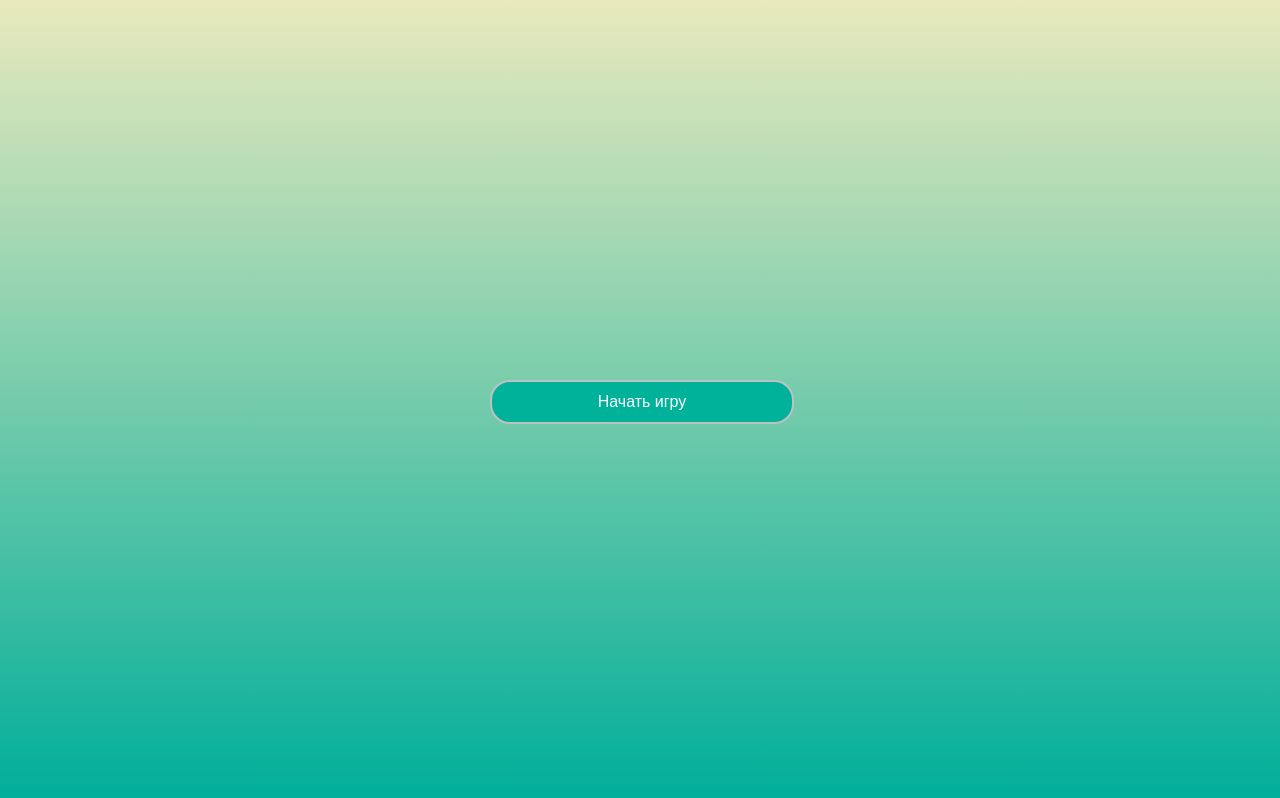
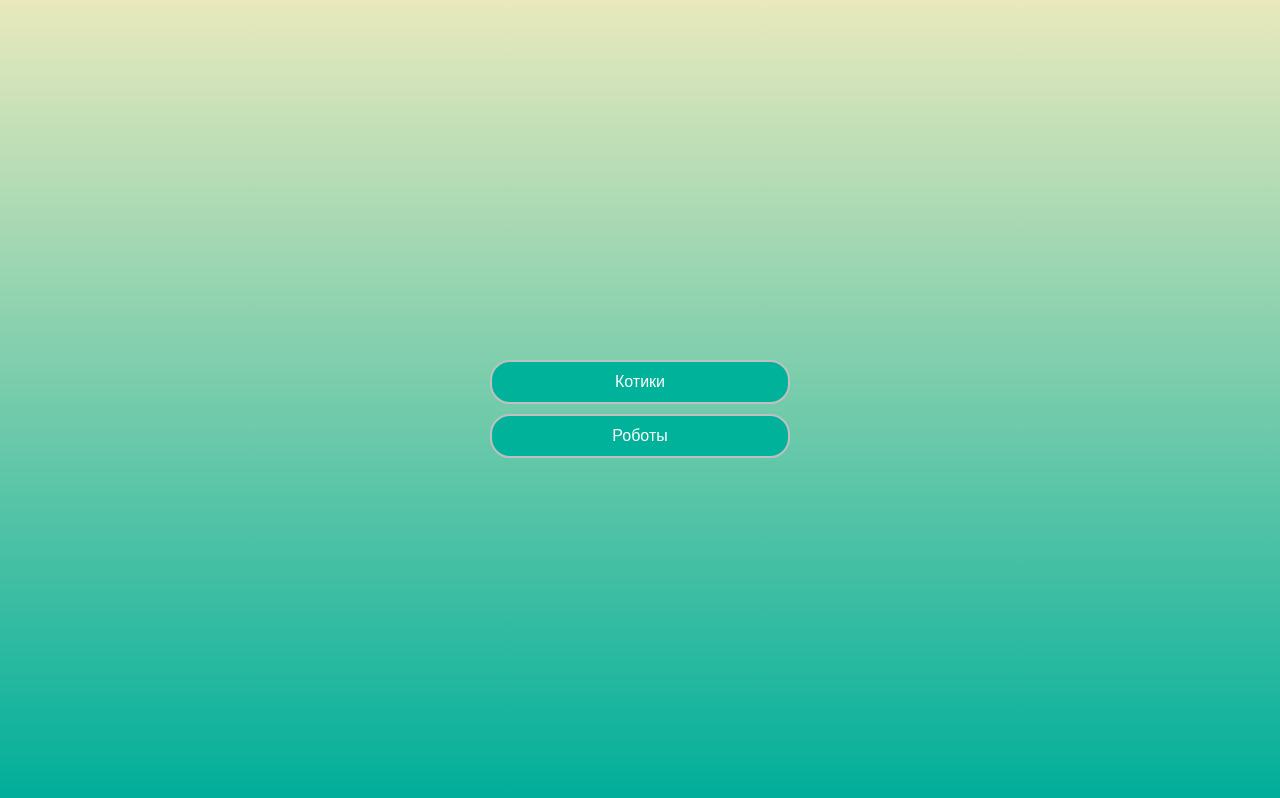
Before and after one commit to AlekseyMolchanov/MemoryCardGame, a React (Create React App) app: page / in a window 1280 px wide. Built offline with nearby package versions, Linux system fonts and the light colour scheme.

Commit message:
I remembered that I have a daughter

```diff
--- a/src/components/App.jsx
+++ b/src/components/App.jsx
@@ -3,7 +3,6 @@ import { connect } from "react-redux";
 
 import actions from "../redux/actions/game";
 import { GAME_WIDTH, GAME_HEIGHT } from "../const";
-import { START_GAME_BTN_TITLE } from "../const";
 
 import Cards from "./Cards";
 import Splash from "./Splash";
@@ -16,9 +15,11 @@ class App extends Component {
   render() {
     return (
       <div className="app">
-        <Splash caption={START_GAME_BTN_TITLE}>
+        {this.props.start ? (
           <Cards width={GAME_WIDTH} height={GAME_HEIGHT} />
-        </Splash>
+        ) : (
+          <Splash />
+        )}
       </div>
     );
   }
--- /dev/null
+++ b/src/components/Buttion.jsx
@@ -0,0 +1,20 @@
+import React from "react";
+import { connect } from "react-redux";
+import actions from "../redux/actions/game";
+class Buttion extends React.Component {
+  on_click = () => {
+    this.props.startGame(this.props.set);
+  };
+
+  render() {
+    let { caption } = this.props;
+    // console.log(this.props);
+    return (
+      <div className="start" onClick={this.on_click}>
+        {caption}
+      </div>
+    );
+  }
+}
+
+export default connect(null, actions)(Buttion);
--- a/src/components/Cards.jsx
+++ b/src/components/Cards.jsx
@@ -7,8 +7,8 @@ import actions from "../redux/actions/cards";
 class Cards extends Component {
   constructor(props) {
     super(props);
-    let { width, height, loadCards } = this.props;
-    loadCards(width, height);
+    let { width, height, set, loadCards } = this.props;
+    loadCards(width, height, set);
   }
 
   render() {
@@ -24,13 +24,11 @@ class Cards extends Component {
   }
 }
 
-const mapStateToProps = state => {
+const mapStateToProps = (state) => {
   return {
-    cards: state.game.cards
+    cards: state.game.cards,
+    set: state.game.set
   };
 };
 
-export default connect(
-  mapStateToProps,
-  actions
-)(Cards);
+export default connect(mapStateToProps, actions)(Cards);
--- a/src/components/Splash.jsx
+++ b/src/components/Splash.jsx
@@ -1,32 +1,25 @@
 import React from "react";
 import { connect } from "react-redux";
-import actions from "../redux/actions/game";
-import { START_GAME_BTN_TITLE } from "../const";
+import { START_GAME_BTN_TITLE_SET0, START_GAME_BTN_TITLE_SET4 } from "../const";
+import Buttion from "./Buttion";
 
 class Splash extends React.Component {
-  start_game = () => {
-    this.props.startGame();
-  };
-
   render() {
-    let { caption, children, start } = this.props;
-    if (start) return children;
+    let { cats_caption, robots_caption } = this.props;
     return (
-      <div>
-        <div className="start" onClick={this.start_game}>
-          {caption}
-        </div>
+      <div className="menu">
+        <Buttion caption={cats_caption} set="set4" />
+        <Buttion caption={robots_caption} set="set0" />
       </div>
     );
   }
 }
-const mapStateToProps = (state, props) => {
-  let { start } = state.game;
-  console.log(props);
+
+const mapStateToProps = (state) => {
   return {
-    caption: START_GAME_BTN_TITLE,
-    start
+    cats_caption: START_GAME_BTN_TITLE_SET4,
+    robots_caption: START_GAME_BTN_TITLE_SET0
   };
 };
 
-export default connect(mapStateToProps, actions)(Splash);
+export default connect(mapStateToProps)(Splash);
--- a/src/const/index.js
+++ b/src/const/index.js
@@ -1,3 +1,4 @@
 export const GAME_WIDTH = 5;
 export const GAME_HEIGHT = 4;
-export const START_GAME_BTN_TITLE = "Начать игру";
+export const START_GAME_BTN_TITLE_SET0 = "Роботы";
+export const START_GAME_BTN_TITLE_SET4 = "Котики";
--- a/src/redux/actions/cards.js
+++ b/src/redux/actions/cards.js
@@ -1,36 +1,36 @@
 import { CARD_FLIP, GAME_INIT } from "../const";
 
-const flipCard = card => {
+const flipCard = (card) => {
   return {
     type: CARD_FLIP,
     card
   };
 };
 
-const setCards = cards => {
+const setCards = (cards) => {
   return {
     type: GAME_INIT,
     cards: cards
   };
 };
 
-const loadCards = (width, height) => {
+const loadCards = (width, height, set) => {
   const rnd = Math.random();
   const size = (width * height) / 2;
   const keys = [...Array(Math.floor(size)).keys()];
   const cards = Array.prototype.concat(
     [],
-    ...keys.map(key => {
+    ...keys.map((key) => {
       return [
         {
           id: `${key}_1`,
           pare: key,
-          src: `https://robohash.org/${rnd}${key}`
+          src: `https://robohash.org/${rnd}${key}?set=${set}`
         },
         {
           id: `${key}_2`,
           pare: key,
-          src: `https://robohash.org/${rnd}${key}`
+          src: `https://robohash.org/${rnd}${key}?set=${set}`
         }
       ];
     })
@@ -48,4 +48,8 @@ const loadCards = (width, height) => {
   };
 };
 
-export default { flipCard, setCards, loadCards };
+export default {
+  flipCard,
+  setCards,
+  loadCards
+};
--- a/src/redux/actions/game.js
+++ b/src/redux/actions/game.js
@@ -6,9 +6,10 @@ const resetGame = () => {
   };
 };
 
-const startGame = () => {
+const startGame = (set) => {
   return {
-    type: GAME_START
+    type: GAME_START,
+    set
   };
 };
 
--- a/src/redux/const/index.js
+++ b/src/redux/const/index.js
@@ -1,4 +1,5 @@
 export const INITIAL_STATE = {
+  set: null,
   cards: [],
   last: null,
   start: false,
--- a/src/redux/reducers/game.js
+++ b/src/redux/reducers/game.js
@@ -20,12 +20,12 @@ const game = (state = INITIAL_STATE, action) => {
       return {
         ...state,
         last: action.card,
-        cards: state.cards.map(card => {
+        cards: state.cards.map((card) => {
           let is_done =
             card.is_done ||
             (state.last &&
-              (state.last.pare === action.card.pare &&
-                (card.id === action.card.id || card.id === state.last.id)));
+              state.last.pare === action.card.pare &&
+              (card.id === action.card.id || card.id === state.last.id));
 
           let _card = {
             ...card,
@@ -46,6 +46,7 @@ const game = (state = INITIAL_STATE, action) => {
     case GAME_START: {
       return {
         ...state,
+        set: action.set,
         start: true
       };
     }
--- a/src/styles.css
+++ b/src/styles.css
@@ -76,10 +76,6 @@ body {
   visibility: visible;
 }
 .start {
-  position: absolute;
-  top: 50%;
-  left: 50%;
-  width: 300px;
   display: block;
   background: #00b29a;
   border-radius: 20px;
@@ -88,5 +84,15 @@ body {
   border: 2px solid silver;
   color: #ffffff;
   cursor: pointer;
-  margin: -20px -150px;
+  margin-bottom: 10px;
 }
+.menu {
+  box-sizing: content;
+  position: absolute;
+  top: 50%;
+  left: 50%;
+  width: 300px;
+  display: block;
+  min-height: 140px;
+  margin: -40px -150px;
+}
```
